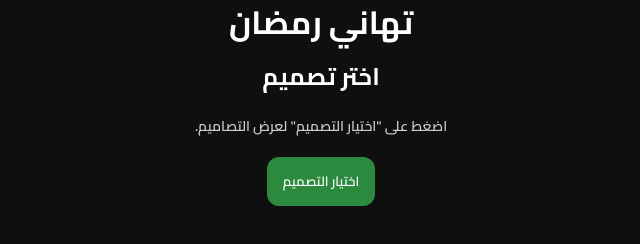
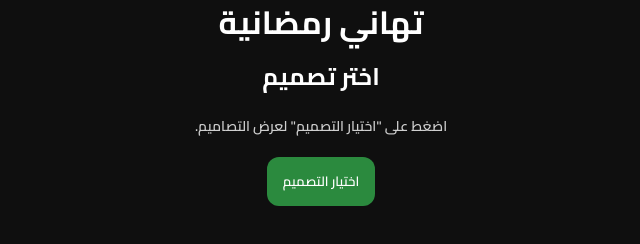
Before and after one commit to Mahmood-Faqihan/-, a plain HTML site: page index.html in a window 1280 px wide. Shown: the whole page, without its empty margins (319-959 px from the left). Drawn offline with Linux system fonts and the light colour scheme.

Commit message:
update index

```diff
--- a/index.html
+++ b/index.html
@@ -51,7 +51,7 @@
 <body>
   <div class="container">
     <div class="topbar">
-      <h1> تهاني رمضان </h1>
+      <h1> تهاني رمضانية</h1>
       <button id="backBtn" class="btn btn-ghost hide">رجوع</button>
     </div>
 
```
